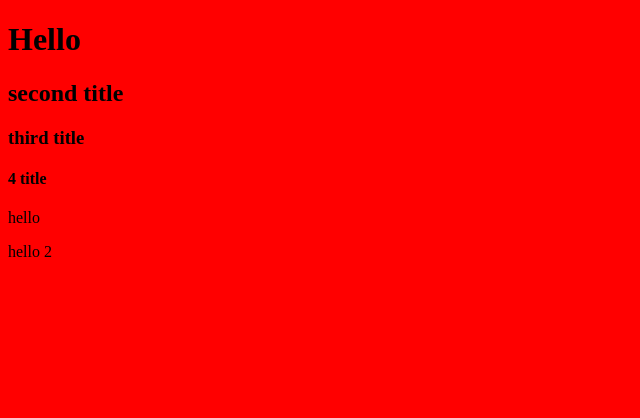
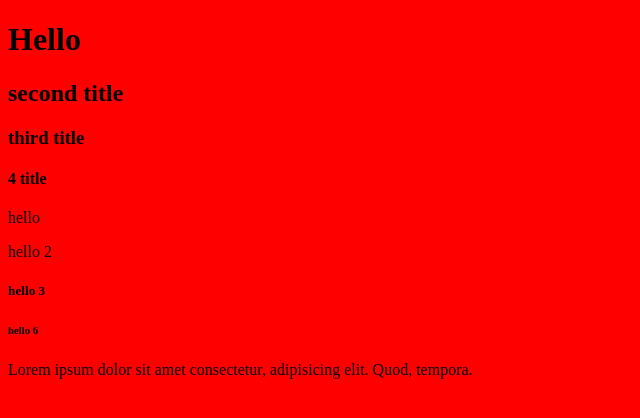
Before and after one commit to Pavlo-Dosyn/test, a plain HTML site: page index.html in a window 1280 px wide. Shown: the whole page, without its empty margins (0-640 px from the left). Drawn offline with Linux system fonts and the light colour scheme.

Commit message:
Add sone text

```diff
--- a/index.html
+++ b/index.html
@@ -13,5 +13,10 @@
     <h4>4 title</h4>
     <p>hello</p>
     <p>hello 2</p>
+    <h5>hello 3</h5>
+    <h6>hello 6</h6>
+    <p>
+      Lorem ipsum dolor sit amet consectetur, adipisicing elit. Quod, tempora.
+    </p>
   </body>
 </html>
```
